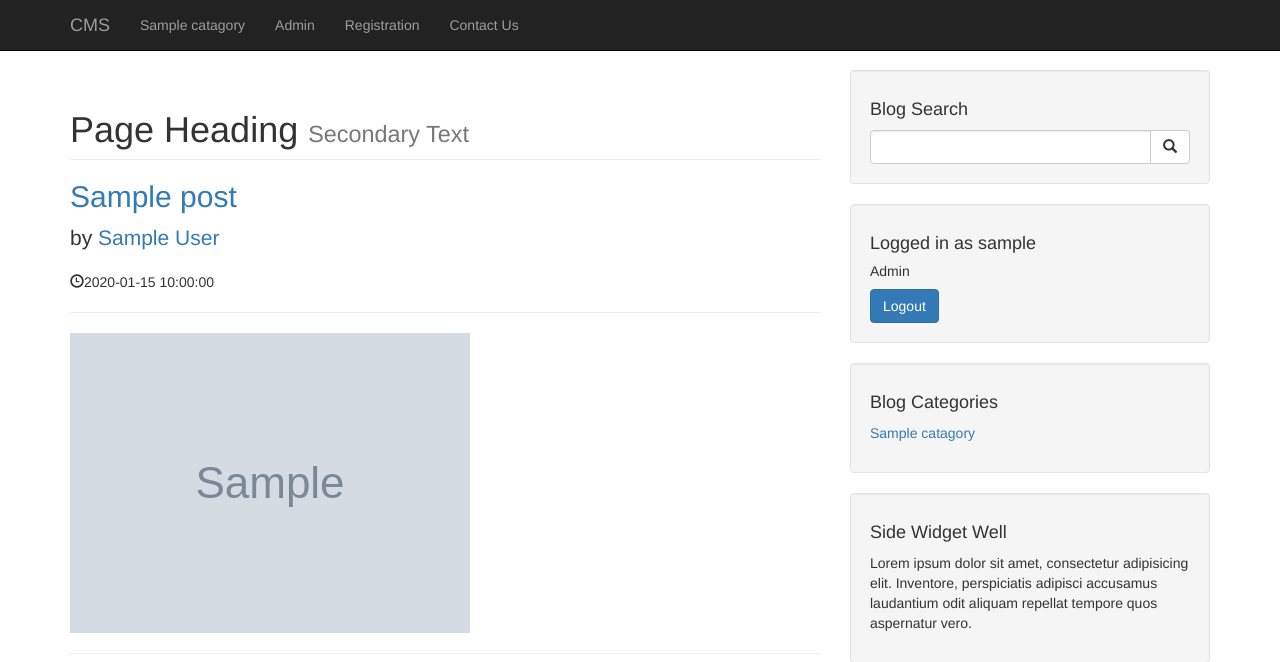
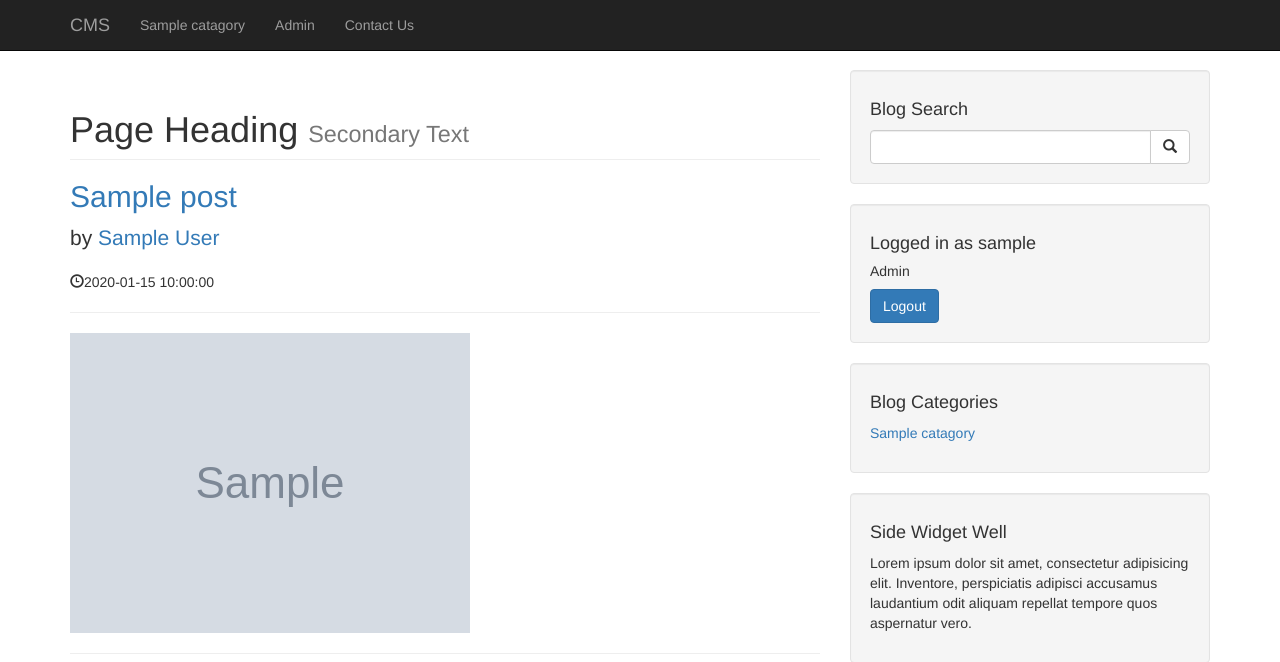
Before and after one commit to SaminYeaser/Content-Management-System-3, a PHP site: page /cms3/ in a window 1280 px wide. Shown: the top 662 px of the page. Run offline with PHP 8.4, Linux system fonts and the light colour scheme; the visitor is signed in with stand-in values (Sample User, id 1); tables that the repository leaves empty or names only in its code hold one stand-in row (values such as "Sample post"); grey boxes marked "Sample" are stand-in pictures.

Commit message:
Registration link removed form nav bar

```diff
--- a/includes/navigation.php
+++ b/includes/navigation.php
@@ -46,9 +46,17 @@
                     <a href="admin">Admin</a>
                 </li>
 
-                <li class="<?php echo $regiestration_class?>">
-                    <a href="http://localhost/cms3/registration.php">Registration</a>
-                </li>
+                <?php
+
+                if(isset($_SESSION['user_name'])){
+
+                }
+
+                ?>
+
+<!--                <li class="--><?php //echo $regiestration_class?><!--">-->
+<!--                    <a href="http://localhost/cms3/registration.php">Registration</a>-->
+<!--                </li>-->
 <!--All are fixed hahahhaha-->
                 <li class="<?php echo $contact_us_class;?>">
                     <a href="http://localhost/cms3/contact_us.php">Contact Us</a>
```
